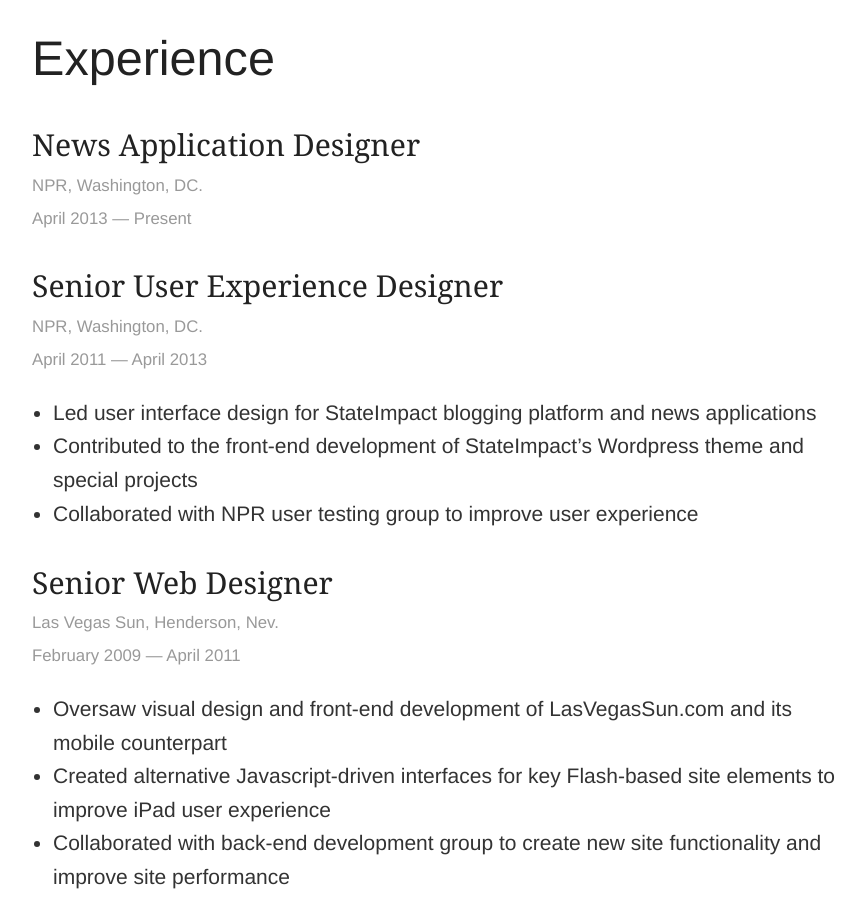
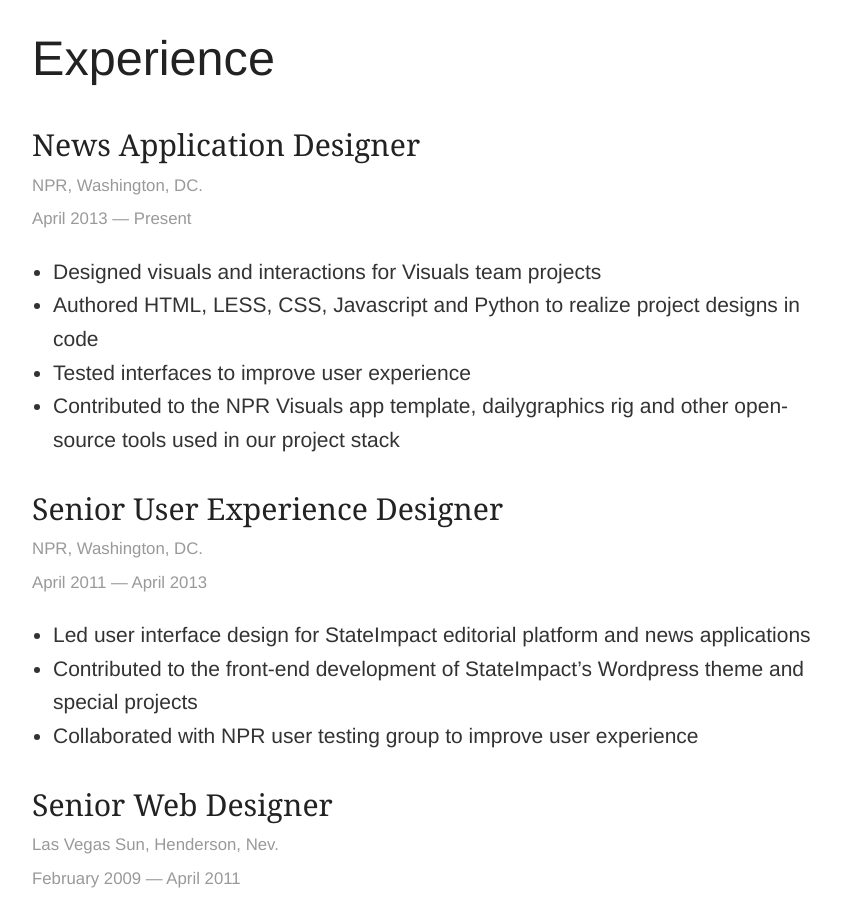
Before and after one commit to dannydb/dannydb.github.io, a Jekyll site: the page built from resume/index.md, in a window 1280 px wide and 900 px high, scrolled down 216 px. Shown: the whole window, without its empty margins (201-1066 px from the left). Built offline with Jekyll 4.4.1, drawn with Linux system fonts in a browser that asks for light colours.

Commit message:
resume updates

```diff
--- a/resume/index.md
+++ b/resume/index.md
@@ -11,12 +11,17 @@ body_class: resume
 _NPR, Washington, DC._
 _April 2013 — Present_
 
+*   Designed visuals and interactions for Visuals team projects
+*   Authored HTML, LESS, CSS, Javascript and Python to realize project designs in code
+*   Tested interfaces to improve user experience
+*   Contributed to the NPR Visuals app template, dailygraphics rig and other open-source tools used in our project stack
+
 ### Senior User Experience Designer
 
 _NPR, Washington, DC._
 _April 2011 — April 2013_
 
-*   Led user interface design for StateImpact blogging platform and news applications
+*   Led user interface design for StateImpact editorial platform and news applications
 *   Contributed to the front-end development of StateImpact’s Wordpress theme and special projects
 *   Collaborated with NPR user testing group to improve user experience
 
```
